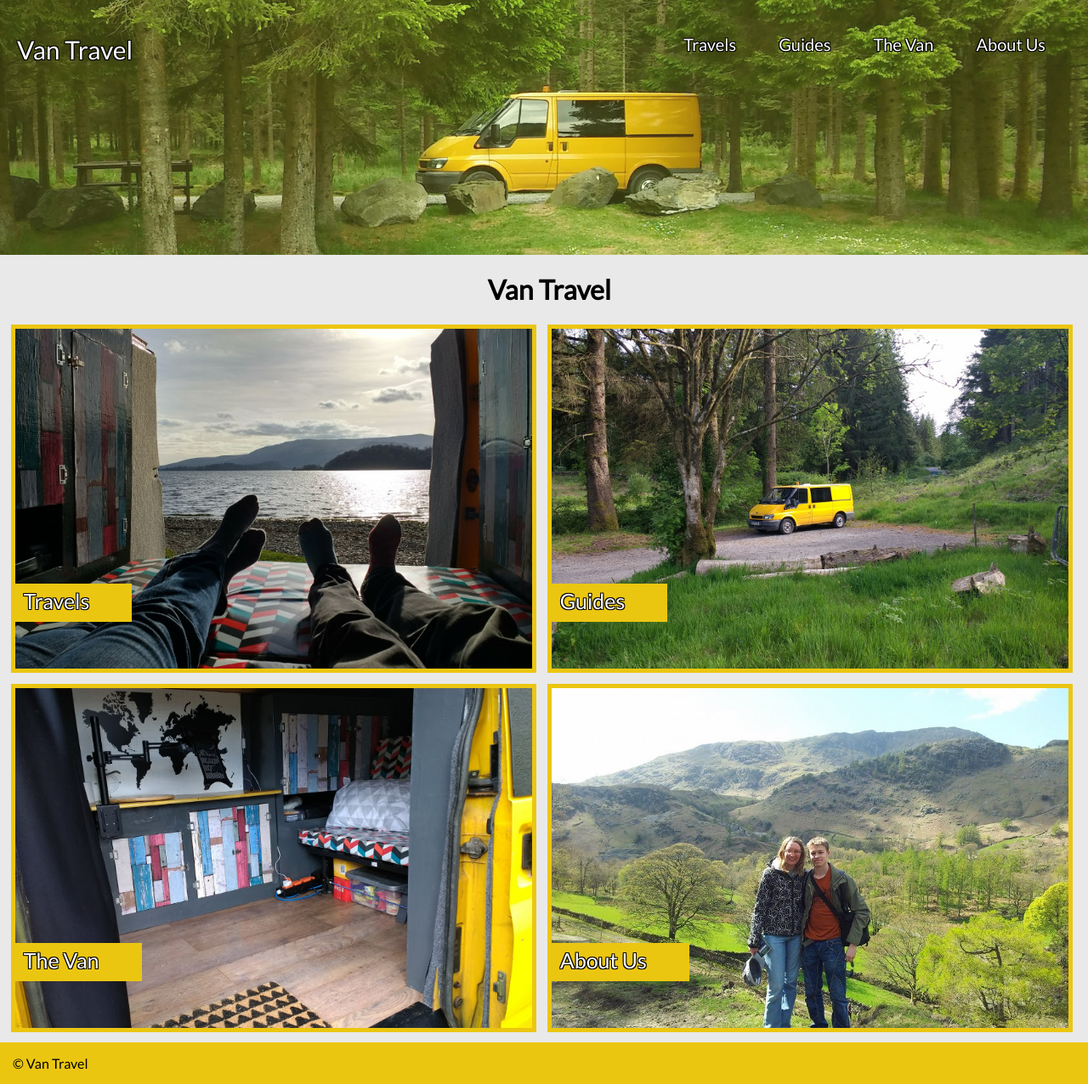
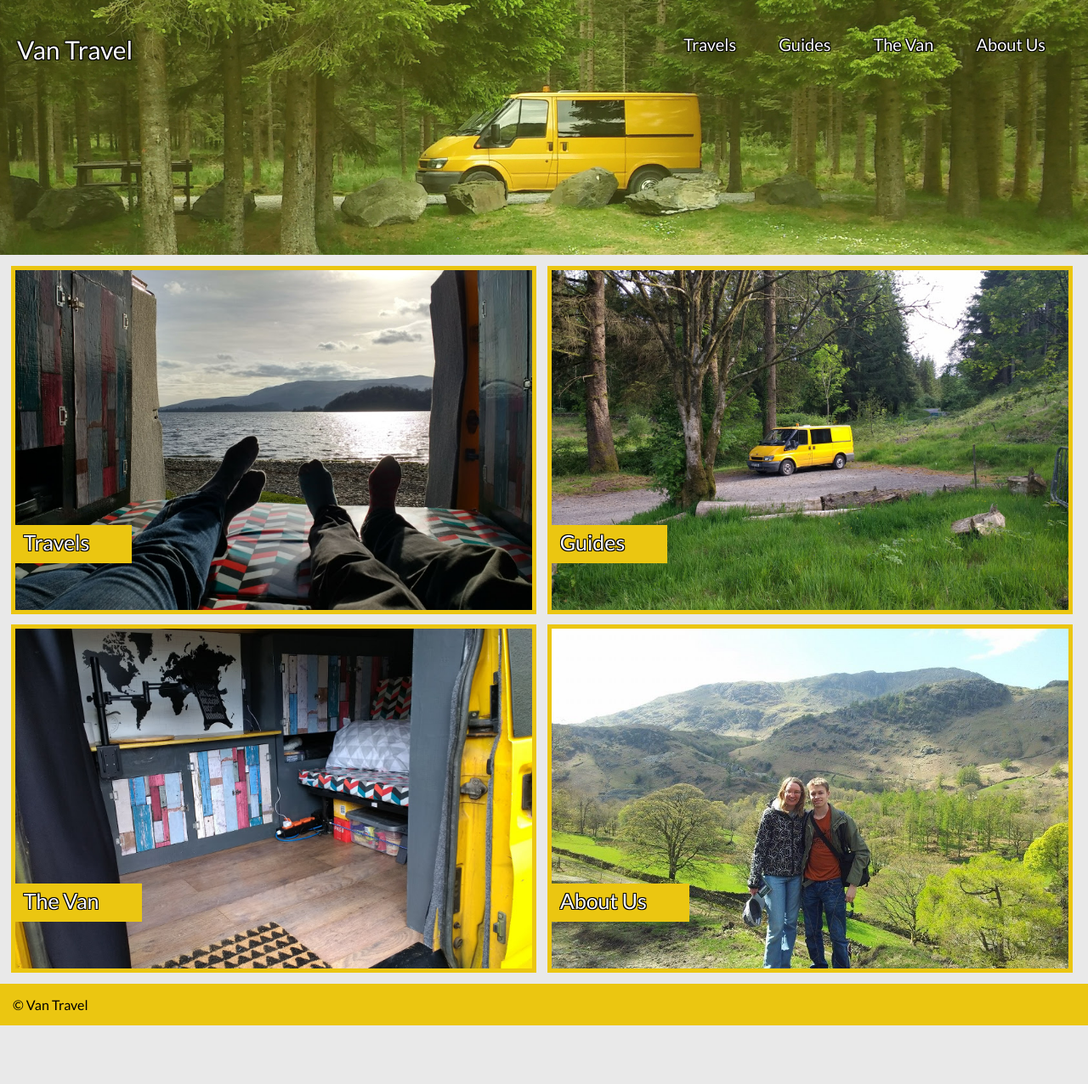
Before and after one commit to vantravel/vantravel.github.io, a Jekyll site: the page built from index.html, in a window 1280 px wide. Shown: the whole page at 85% size. Built offline with Jekyll 4.4.1, drawn with Linux system fonts in a browser that asks for light colours; after the commit the page ends 1207 px from its top, so only the background shows below that.

Commit message:
Create index.html

```diff
--- a/index.html
+++ b/index.html
@@ -3,7 +3,6 @@ layout: vantravel
 title: Van Travel
 description: Van Travelling
 ---
-<h1>Van Travel</h1>
 <aside class="hometravels"><a href="#"><span>Travels</span></a></aside>
 <aside class="homeguides"><a href="#"><span>Guides</span></a></aside>
 <aside class="homethevan"><a href="#"><span>The Van</span></a></aside>
```
